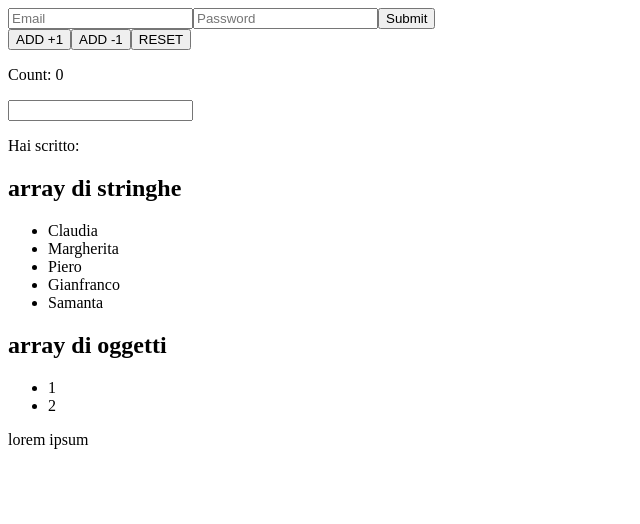
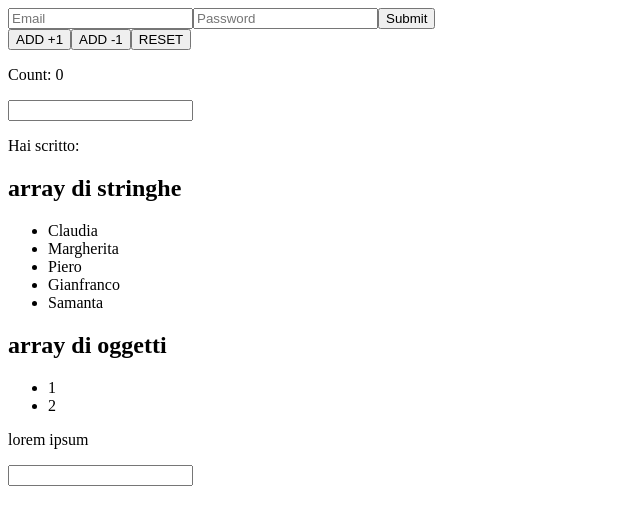
Before and after one commit to Claudiasals/React, a React (Vite) app: page / in a window 1280 px wide. Shown: the top 524 px of the page, without its empty margins (0-640 px from the left). Built offline with nearby package versions, Linux system fonts and the light colour scheme.

Commit message:
es. 14: Usare un ref per accedere al valore dell'input Crea un componente UncontrolledInput con un input di testo senza stato.

```diff
--- a/src/App.jsx
+++ b/src/App.jsx
@@ -2,6 +2,8 @@ import Counter from "./Counter";
 import TextInput from "./TextInput";
 import LoginForm from "./LoginForm";
 import { List, List2 } from "./ItemList"; //tra le graffe per importare i due componenti contenuti nlìel file jsx
+import UncontrolledInput from "./UncontrolledInput";
+
 
 const App = () => {
 
@@ -13,6 +15,8 @@ const App = () => {
       <List />
       <List2 />
       <p>lorem ipsum</p>
+
+      <UncontrolledInput/>
     </>
   )
 
--- a/src/UncontrolledInput.jsx
+++ b/src/UncontrolledInput.jsx
@@ -1,12 +1,14 @@
-// Es. UncontrolledInput
+// Es. 14 UncontrolledInput
+import {useRef} from "react";
 
 const UncontrolledInput = () => {
-}
+ const inputRef = useRef();
 
 
-return (
-    <>
-    <input> </input>
-    </>
-)
-export default UncontrolledInput
+
+ return (
+        <input ref={inputRef} type="text"/>
+);
+};
+
+export default UncontrolledInput;
```
